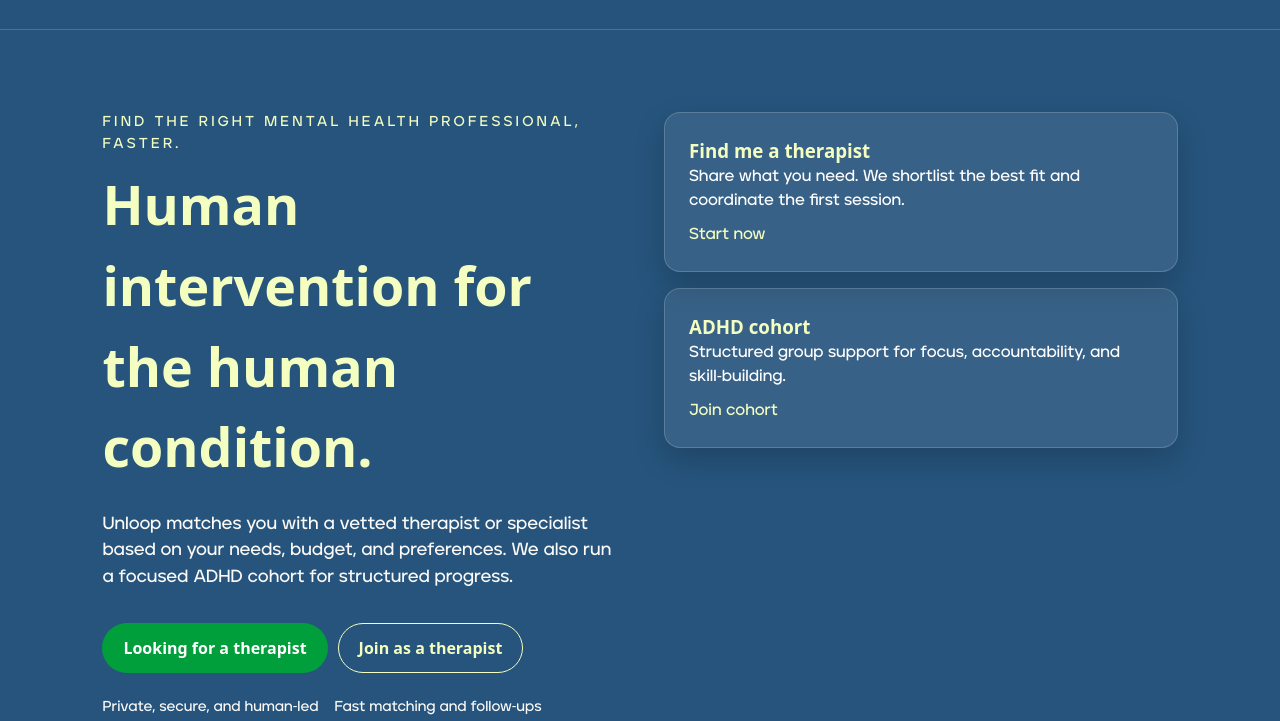
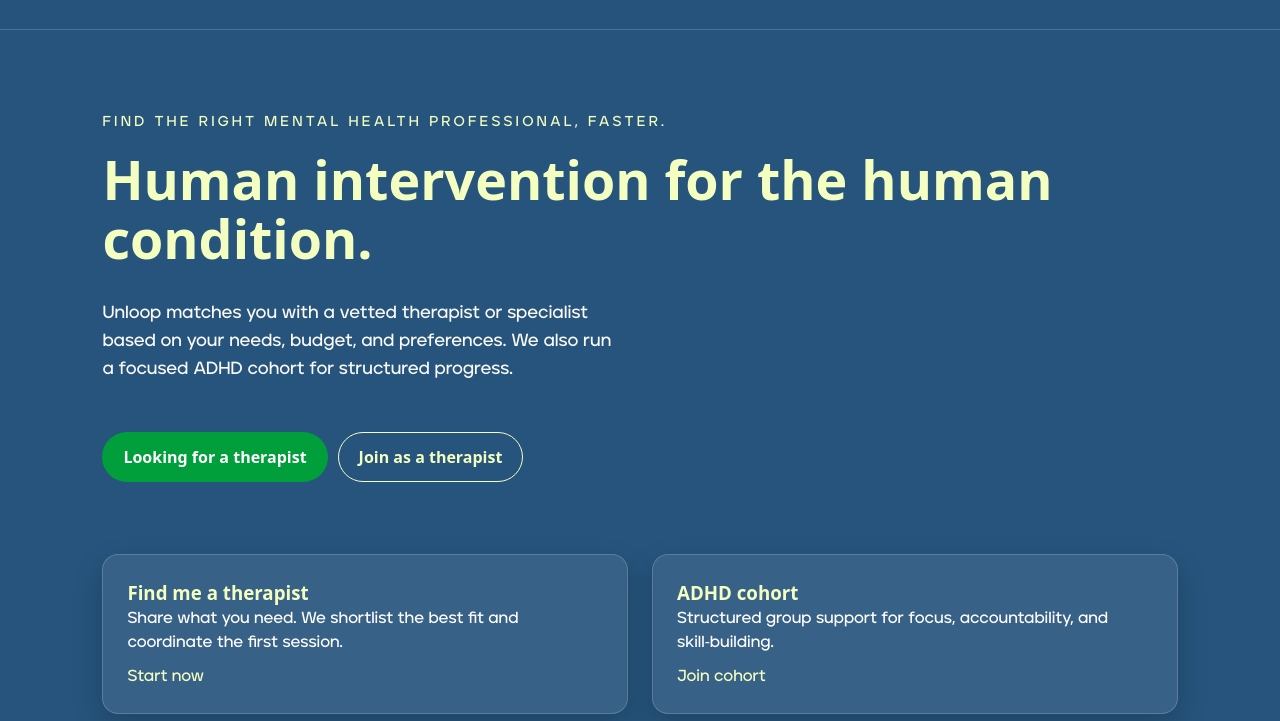
Before and after one commit to athrvakhrbde/unloop-website, a plain HTML site: page frontend/index.html in a window 1280 px wide. Shown: the part 79-800 px from the top of the page. Drawn offline with Linux system fonts and the light colour scheme; a web font is replaced by a local one.

Commit message:
Reduce hero density and simplify layout

```diff
--- a/frontend/index.html
+++ b/frontend/index.html
@@ -20,7 +20,7 @@
   </header>
 
   <main>
-    <section class="hero">
+    <section class="hero calm">
       <div class="hero-copy">
         <p class="eyebrow">Find the right mental health professional, faster.</p>
         <h1>Human intervention for the human condition.</h1>
@@ -29,23 +29,20 @@
           <a class="button primary" href="services.html#client-form">Looking for a therapist</a>
           <a class="button ghost" href="services.html#therapist-form">Join as a therapist</a>
         </div>
-        <div class="hero-meta">
-          <span>Private, secure, and human‑led</span>
-          <span>Fast matching and follow‑ups</span>
       </div>
-      </div>
-      <div class="hero-visual">
-        <div class="card-grid">
-          <div class="card">
+    </section>
+
+    <section class="offerings">
+      <div class="offerings-inner">
+        <div class="offer-card">
           <h3>Find me a therapist</h3>
           <p>Share what you need. We shortlist the best fit and coordinate the first session.</p>
           <a href="services.html#client-form">Start now</a>
         </div>
-          <div class="card">
+        <div class="offer-card">
           <h3>ADHD cohort</h3>
           <p>Structured group support for focus, accountability, and skill‑building.</p>
           <a href="services.html#adhd-form">Join cohort</a>
-          </div>
         </div>
       </div>
     </section>
--- a/frontend/styles.css
+++ b/frontend/styles.css
@@ -148,20 +148,22 @@ img {
 .hero-copy h1 {
   font-size: var(--font-size-hero);
   color: var(--color-accent);
-  margin: var(--space-2) 0 var(--space-4);
+  margin: var(--space-3) 0 var(--space-5);
+  line-height: 1.1;
 }
 
 .lead {
   font-size: 1.1rem;
   color: var(--color-muted);
   max-width: 520px;
+  line-height: 1.6;
 }
 
 .hero-actions {
   display: flex;
   flex-wrap: wrap;
   gap: var(--space-2);
-  margin-top: var(--space-5);
+  margin-top: var(--space-6);
 }
 
 .button {
@@ -191,21 +193,17 @@ img {
   background: transparent;
 }
 
-.hero-meta {
-  display: flex;
-  flex-wrap: wrap;
-  gap: var(--space-3);
-  margin-top: var(--space-4);
-  color: var(--color-muted);
-  font-size: var(--font-size-small);
+.offerings {
+  padding: 0 8vw var(--space-7);
 }
 
-.card-grid {
+.offerings-inner {
   display: grid;
-  gap: var(--space-3);
+  gap: var(--space-4);
+  grid-template-columns: repeat(auto-fit, minmax(260px, 1fr));
 }
 
-.card {
+.offer-card {
   background: var(--color-surface);
   padding: var(--space-4);
   border-radius: var(--radius-md);
@@ -213,12 +211,12 @@ img {
   box-shadow: var(--shadow-soft);
 }
 
-.card h3 {
+.offer-card h3 {
   color: var(--color-accent);
   margin-top: 0;
 }
 
-.card a {
+.offer-card a {
   display: inline-block;
   margin-top: var(--space-2);
   color: var(--color-accent);
```
Lines whose indentation alone changed are shown as unchanged.
